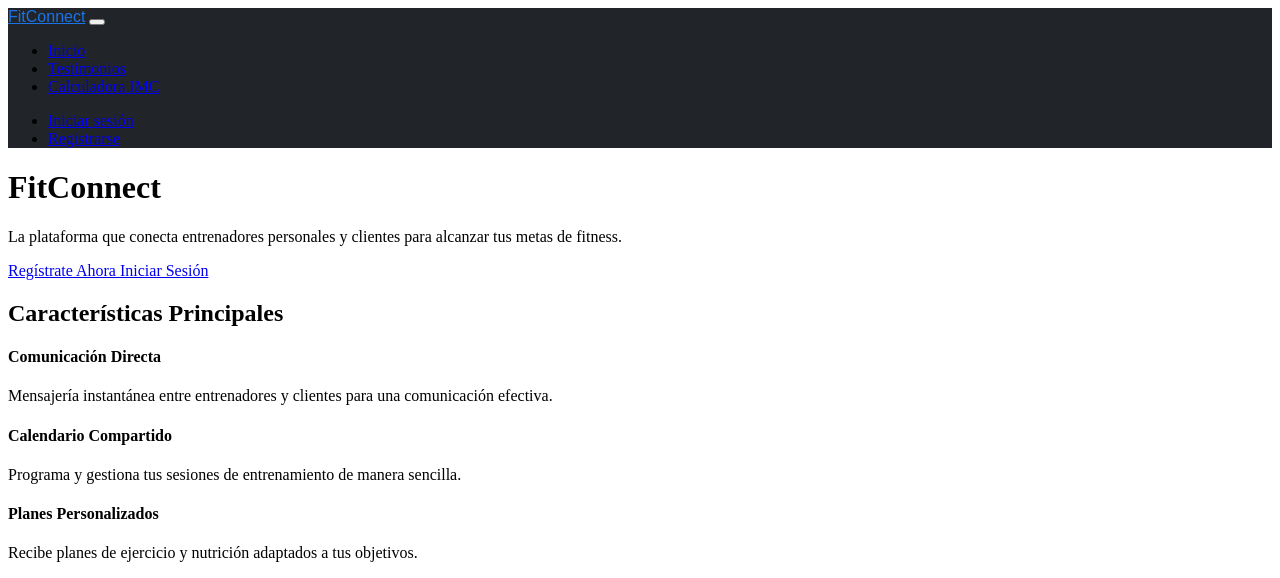
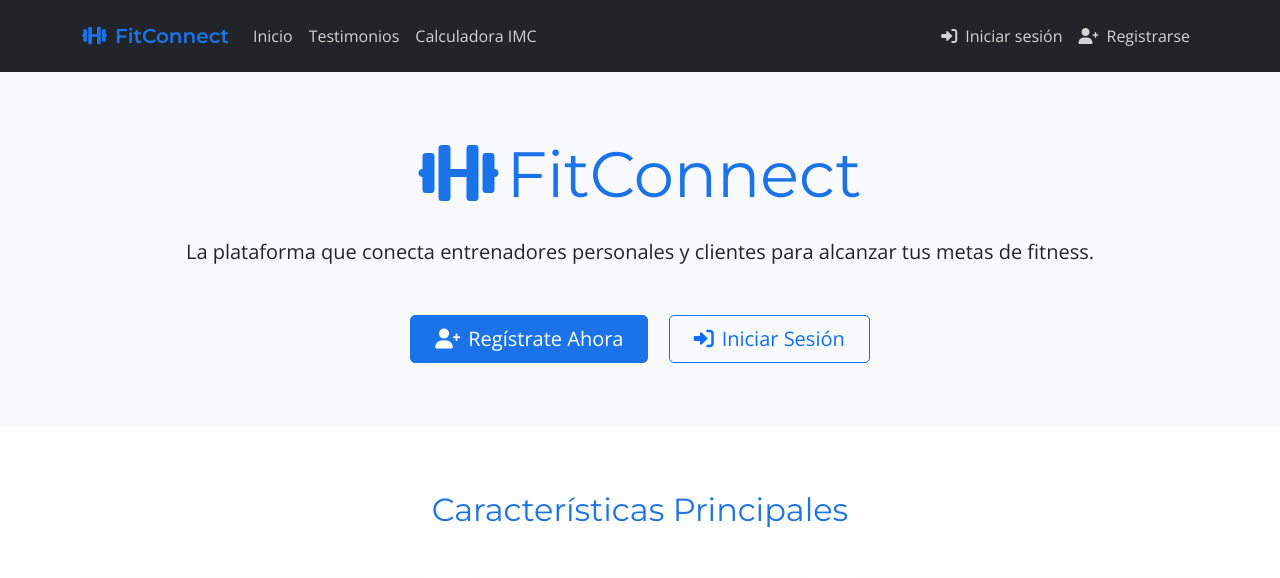
Before and after one commit to frankiovd/blackboxai-1746455047225, a PHP site: page /index.php in a window 1280 px wide. Shown: the top 578 px of the page. Run offline with PHP 8.4, Linux system fonts and the light colour scheme.

Commit message:
Add public/header.php 1746457768628

```diff
--- a/public/header.php
+++ b/public/header.php
@@ -1,69 +1,52 @@
 <?php
 session_start();
-
 $userRole = $_SESSION['user_role'] ?? null;
 $userEmail = $_SESSION['user_email'] ?? null;
-
 ?>
-
+<!DOCTYPE html>
+<html lang="es">
+<head>
+    <meta charset="UTF-8">
+    <meta name="viewport" content="width=device-width, initial-scale=1.0">
+    <title>FitConnect - Tu plataforma de fitness</title>
+    <link href="https://cdn.jsdelivr.net/npm/bootstrap@5.3.0/dist/css/bootstrap.min.css" rel="stylesheet">
+    <link href="https://fonts.googleapis.com/css2?family=Montserrat:wght@400;600&family=Open+Sans:wght@400;600&display=swap" rel="stylesheet">
+    <link rel="stylesheet" href="https://cdnjs.cloudflare.com/ajax/libs/font-awesome/6.0.0-beta3/css/all.min.css">
+    <link rel="stylesheet" href="css/styles.css">
+</head>
+<body>
 <nav class="navbar navbar-expand-lg navbar-dark" style="background-color: #212529;">
     <div class="container">
-    <a class="navbar-brand" href="public/index.php" style="color: #1A73E8; font-family: 'Montserrat', sans-serif;">FitConnect</a>
-    <button class="navbar-toggler" type="button" data-bs-toggle="collapse" data-bs-target="#navbarNav" aria-controls="navbarNav" aria-expanded="false" aria-label="Toggle navigation">
+        <a class="navbar-brand" href="index.php"><i class="fas fa-dumbbell me-2"></i>FitConnect</a>
+        <button class="navbar-toggler" type="button" data-bs-toggle="collapse" data-bs-target="#navbarNav">
             <span class="navbar-toggler-icon"></span>
         </button>
         <div class="collapse navbar-collapse" id="navbarNav">
-      <ul class="navbar-nav me-auto mb-2 mb-lg-0">
-        <li class="nav-item">
-          <a class="nav-link" href="index.php">Inicio</a>
-        </li>
+            <ul class="navbar-nav me-auto">
+                <li class="nav-item"><a class="nav-link" href="index.php">Inicio</a></li>
                 <?php if ($userEmail): ?>
                     <?php if ($userRole === 'trainer'): ?>
-            <li class="nav-item">
-              <a class="nav-link" href="trainer_profile.php">Perfil</a>
-            </li>
-            <li class="nav-item">
-              <a class="nav-link" href="plans.php">Planes</a>
-            </li>
-            <li class="nav-item">
-              <a class="nav-link" href="calendar.php">Calendario</a>
-            </li>
+                        <li class="nav-item"><a class="nav-link" href="trainer_profile.php">Perfil</a></li>
+                        <li class="nav-item"><a class="nav-link" href="plans.php">Planes</a></li>
+                        <li class="nav-item"><a class="nav-link" href="calendar.php">Calendario</a></li>
                     <?php elseif ($userRole === 'client'): ?>
-            <li class="nav-item">
-              <a class="nav-link" href="client_dashboard.php">Dashboard</a>
-            </li>
-            <li class="nav-item">
-              <a class="nav-link" href="calendar.php">Calendario</a>
-            </li>
+                        <li class="nav-item"><a class="nav-link" href="client_dashboard.php">Dashboard</a></li>
+                        <li class="nav-item"><a class="nav-link" href="calendar.php">Calendario</a></li>
                     <?php endif; ?>
-          <li class="nav-item">
-            <a class="nav-link" href="messages.php">Mensajes</a>
-          </li>
+                    <li class="nav-item"><a class="nav-link" href="messages.php">Mensajes</a></li>
                 <?php endif; ?>
-        <li class="nav-item">
-          <a class="nav-link" href="testimonials.php">Testimonios</a>
-        </li>
-        <li class="nav-item">
-          <a class="nav-link" href="bmi_calculator.php">Calculadora IMC</a>
-        </li>
+                <li class="nav-item"><a class="nav-link" href="testimonials.php">Testimonios</a></li>
+                <li class="nav-item"><a class="nav-link" href="bmi_calculator.php">Calculadora IMC</a></li>
             </ul>
             <?php if ($userEmail): ?>
-      <span class="navbar-text me-3" style="color: #FFFFFF;">
-        <?= htmlspecialchars($userEmail) ?>
-      </span>
-      <a href="logout.php" class="btn btn-outline-light">Cerrar sesión</a>
+                <span class="navbar-text me-3"><i class="fas fa-user me-2"></i><?= htmlspecialchars($userEmail) ?></span>
+                <a href="logout.php" class="btn btn-outline-light"><i class="fas fa-sign-out-alt me-2"></i>Cerrar sesión</a>
             <?php else: ?>
-      <ul class="navbar-nav ms-auto">
-        <li class="nav-item">
-          <a class="nav-link" href="login.php">Iniciar sesión</a>
-        </li>
-        <li class="nav-item">
-          <a class="nav-link" href="register.php">Registrarse</a>
-        </li>
-      </ul>
+                <div class="navbar-nav">
+                    <a class="nav-link" href="login.php"><i class="fas fa-sign-in-alt me-2"></i>Iniciar sesión</a>
+                    <a class="nav-link" href="register.php"><i class="fas fa-user-plus me-2"></i>Registrarse</a>
+                </div>
             <?php endif; ?>
         </div>
     </div>
 </nav>
-
-<script src="https://cdn.jsdelivr.net/npm/bootstrap@5.3.0/dist/js/bootstrap.bundle.min.js"></script>
```
Lines whose indentation alone changed are shown as unchanged.
